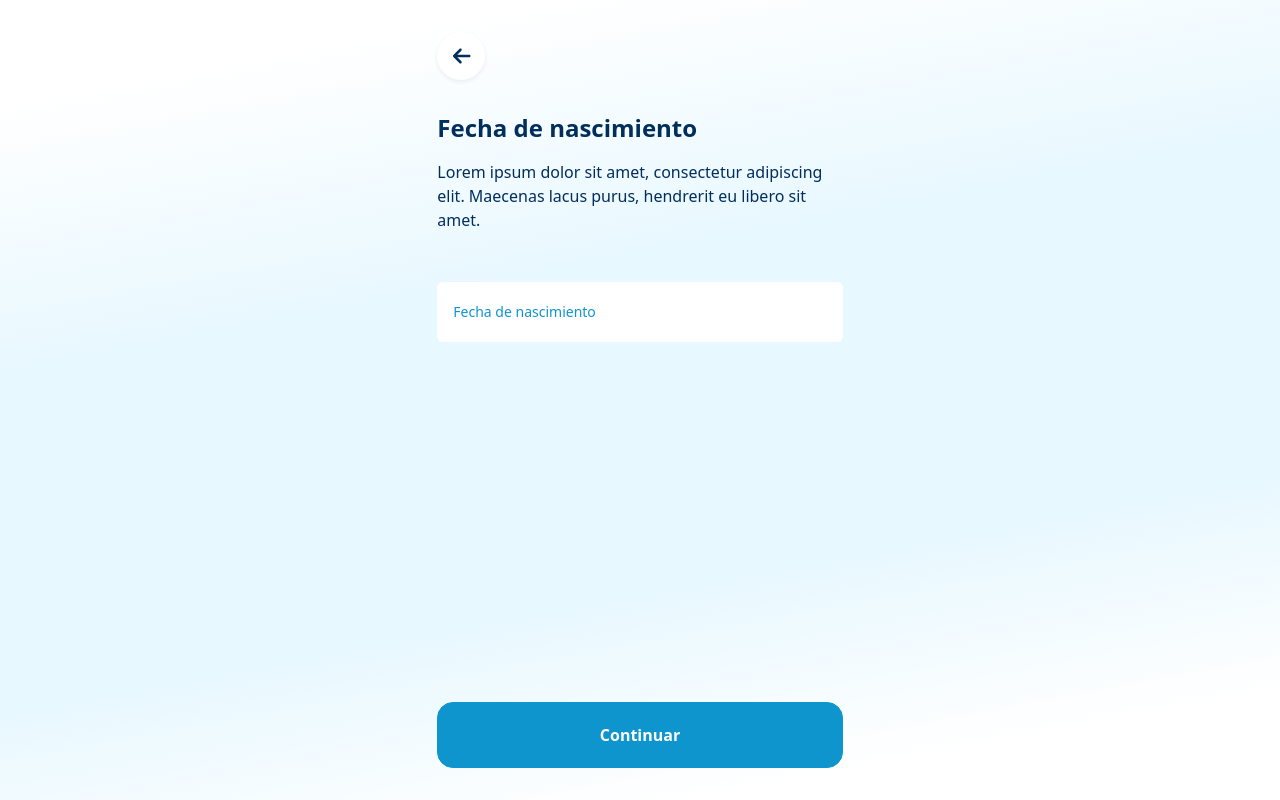
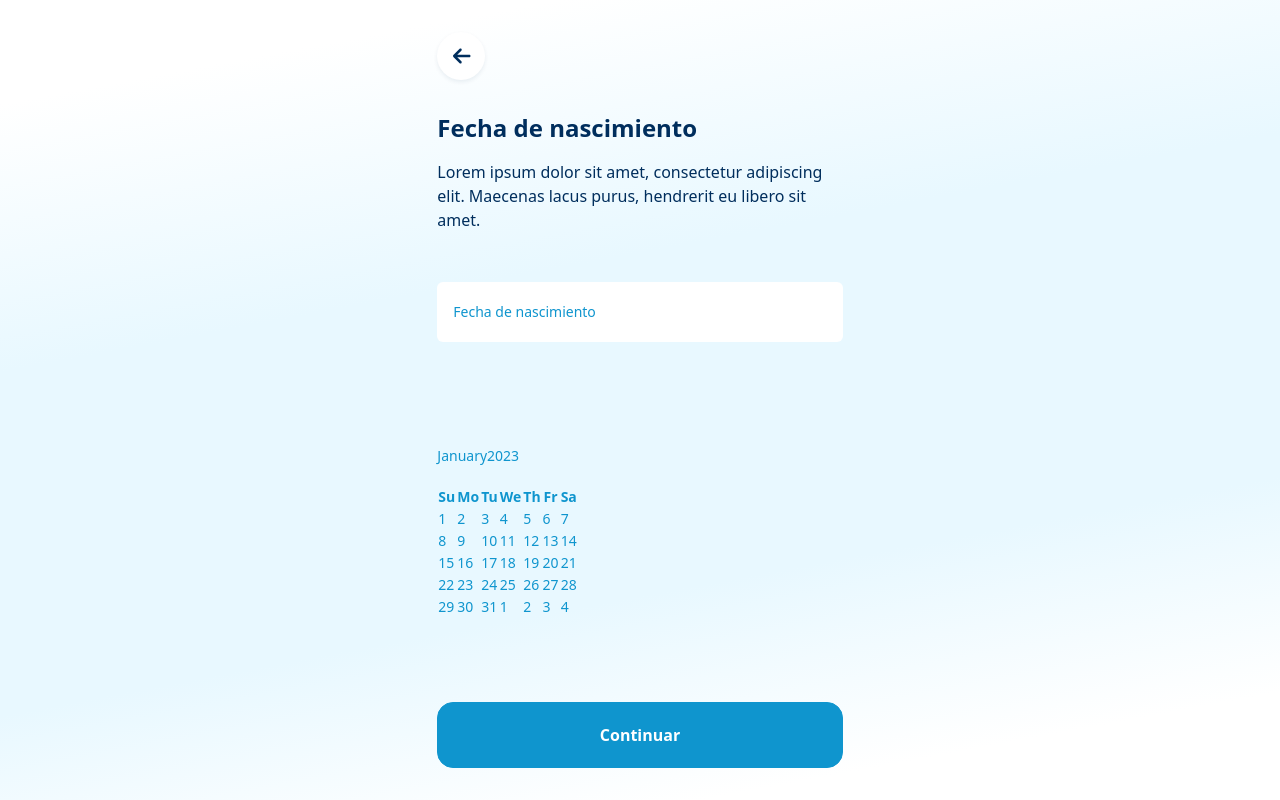
Before and after one commit to TheTributeCommunity/fesbal-frontend, a React (Vite) app: page /registration/birthdate in a window 1280 px wide. Built offline with nearby package versions, Linux system fonts and the light colour scheme.

Commit message:
feat(register): add primereact raw calendar

```diff
--- a/src/components/molecules/UserBirthDateForm.tsx
+++ b/src/components/molecules/UserBirthDateForm.tsx
@@ -2,7 +2,7 @@ import AppNextButton from "../atom/AppNextButton";
 import useUserBirthDateForm from "../../hooks/useUserBirthDateForm";
 import {useTranslation} from "react-i18next";
 import {namespaces} from "../../i18n/i18n.constants";
-//import {isLettersOnly} from "../../helpers/textUtils";
+import {Calendar} from "primereact/calendar";
 
 const UserBirthDateForm = () => {
     const {userBirthDate, onBirthDateChange, onSubmit, validateBirthDate} = useUserBirthDateForm();
@@ -18,25 +18,16 @@ const UserBirthDateForm = () => {
                             className="text-secondary-color placeholder-primary-color rounded-md px-4 py-5 w-full"
                             value={userBirthDate}
                             onChange={(e) => {
-                                // if(!isLettersOnly(e.target.value)) {
-                                //     return false;
-                                // };
                                 onBirthDateChange(e.target.value);
                             }}/>
                 </div>
-                {/* <div className="flex flex-col gap-1.5 text-sm text-primary-color w-full">
-                    <label htmlFor="identityNumber" className={userSurname ? "opacity-100" : "opacity-0"}>{translation("surname")}</label>
-                    <input type="text" placeholder={translation("surname") as string}
-                            className="text-secondary-color placeholder-primary-color rounded-md px-4 py-5 w-full"
-                            value={userSurname}
-                            onChange={(e) => {
-                                if(!isLettersOnly(e.target.value)) {
-                                    return false;
-                                };
-                                onSurnameChange(e.target.value);
-                            }}/>
-                </div> */}
             </div>
+            <div className="flex flex-col gap-4">
+                <div className="flex flex-col gap-1.5 text-sm text-primary-color w-full">
+                    <Calendar inline value={userBirthDate} onChange={(e) => onBirthDateChange(e.value?.toString() || "" )}></Calendar>
+                </div>
+            </div>
+
             <AppNextButton disabled={!validateBirthDate()} title={translation("next")}/>
         </form>
     );
```
